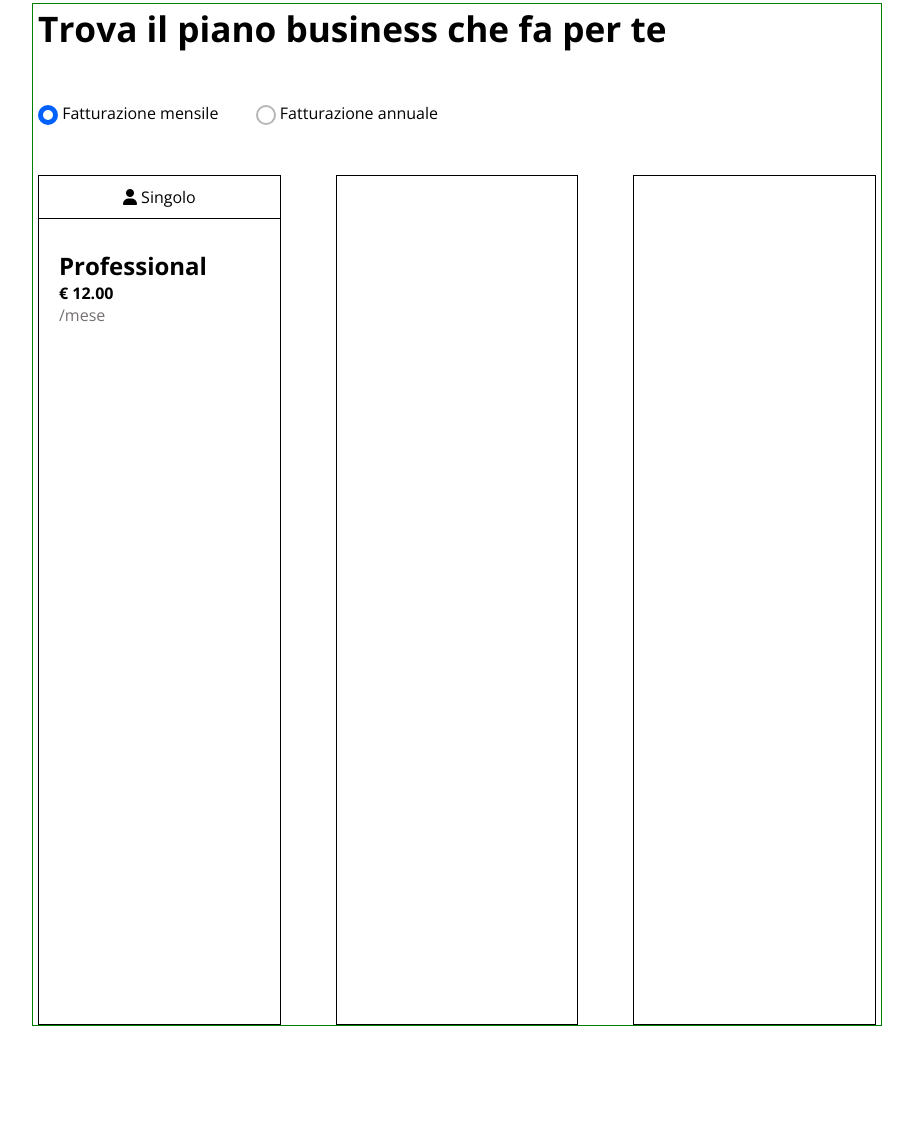
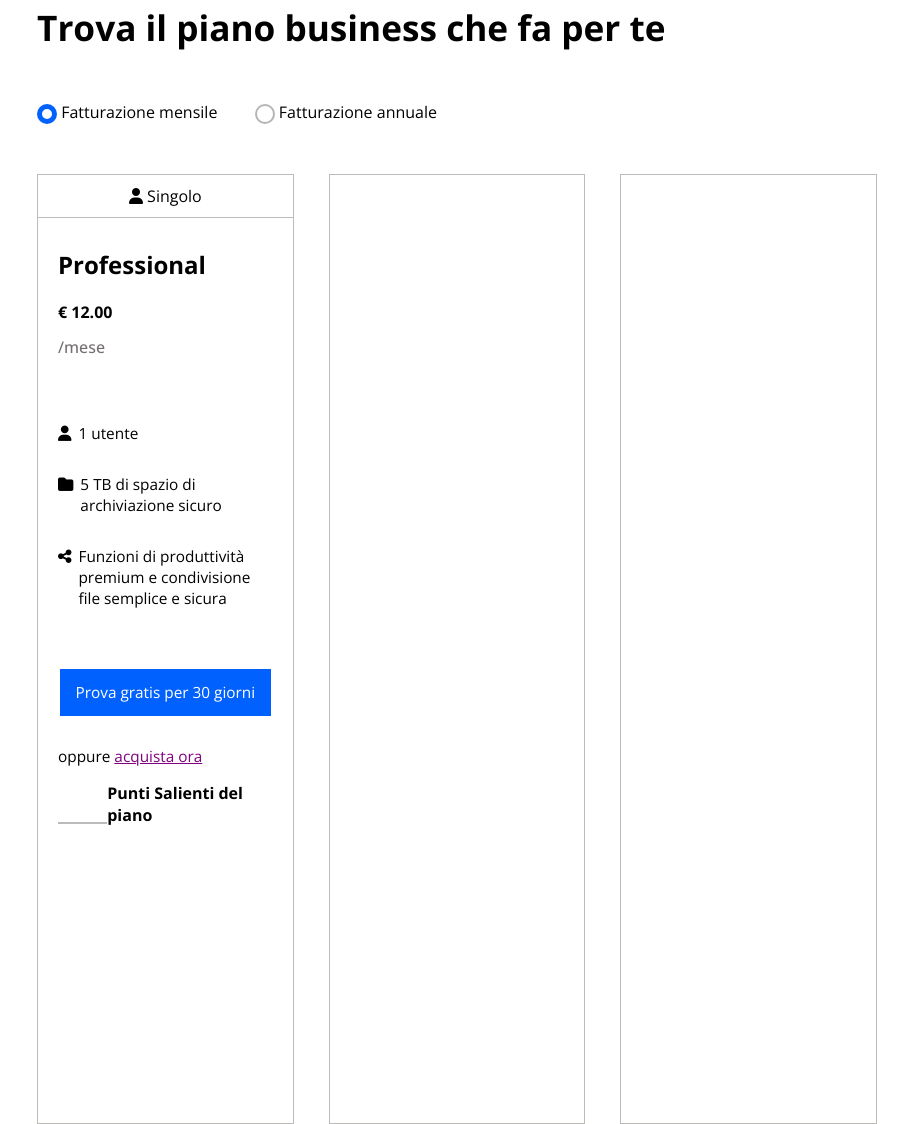
Before and after one commit to marraguglielmo/htmlcss-dropbox, a plain HTML site: page index.html in a window 1280 px wide. Shown: the part 877-2001 px from the top of the page, without its empty margins (183-1096 px from the left). Before the commit the page ends 1903 px from the top, so only its background shows below. Drawn offline with nearby package versions, Linux system fonts and the light colour scheme.

Commit message:
[add] body cards

```diff
--- a/css/style.css
+++ b/css/style.css
@@ -5,6 +5,7 @@
     --bg-clients: #F5F5F5;
     --bg-footer: #000;
     --text-gray: #757070;
+    --border-gray: #bdbaba;
 }
 
 *{
@@ -53,14 +54,16 @@ h3{
     font-size: 1.5rem;
     font-weight: bold;
 }
-
+h4{
+    display: block;
+}
 /* UTILS */
 .d-flex{
     display: flex;
 }
 
 .btn{
-    padding: 8px 12px;
+    padding: 8px 15px;
 }
 .btn-blue{
     background-color: var(--btn-blue);
@@ -83,6 +86,11 @@ h3{
     justify-content: center;
 }
 
+.grey-row{
+    width: 55px;
+    border-top: 2px solid var(--border-gray);
+    margin: 40px 0 50px 0;
+}
 
 /* HEADER */
 header{
@@ -201,28 +209,65 @@ section .big-container{
 /* BOX CARDS */
 .main-container .box-cards{
     width: 100%;
-    height: 850px;
+    height: 950px;
     margin-top: 50px;
 }
 .box-cards .card{
     width: calc(100% / 3);
-    border: 1px solid black;
+    border: 1px solid var(--border-gray);
 }
 .box-cards .card:nth-child(2){
-    margin: 0 55px;
+    margin: 0 35px;
 }
 .card .top-card{
     text-align: center;
     padding: 10px;
-    border-bottom: 1px solid black;
+    border-bottom: 1px solid var(--border-gray);
 }
 .card .body-card{
     padding: 30px 20px;
     flex-direction: column;
 }
+/* TOP BODY CARD */
+.card .body-card .top-body{
+    flex-direction: column;
+    margin-bottom: 50px;
+}
+.card .body-card .top-body h3:first-child{
+    margin-bottom: 20px;
+}
 .card .body-card .plan-price{
     font-weight: bold;
+    margin-bottom: 13px;
 }
 .card .body-card .plan-pay{
     color: var(--text-gray);
+    font-weight: 500;
 }
+
+/* CENTRE BODY CARD */
+.card .body-card .centre-body{
+    flex-direction: column;
+    font-size: .96rem;
+}
+.card .body-card .centre-body i{
+    margin-right: 7px;
+}
+.card .body-card .centre-body > *{
+    margin: 15px 0;
+}
+.card .body-card .centre-body .btn{
+    justify-content: center;
+    align-items: center;
+    margin: 0 auto;
+    width: 98%;
+    padding: 13px 0;
+    margin-top: 30px;
+}
+.card .body-card .centre-body .buy-now a{
+    color: purple;
+    text-decoration: underline;
+}
+.card .body-card .centre-body .buy-now a:active{
+    color: red;
+}
--- a/index.html
+++ b/index.html
@@ -79,7 +79,7 @@
             <!-- /JUMBOTRON -->
 
             <!-- PLANES CARD -->
-            <section class="main-container debug">
+            <section class="main-container">
                 <section class="plans">
                     <div>
                         <!-- titolo piani business -->
@@ -110,9 +110,54 @@
                             <!-- /TOP CARD -->
                             <!-- MAIN CARD -->
                             <div class="body-card d-flex">
-                                <h3>Professional</h3>
-                                <span class="plan-price">&euro; 12.00</span>
-                                <span class="plan-pay">/mese</span>
+                                <!-- TOP-BODY -->
+                                <div class="top-body d-flex">
+                                    <h3>Professional</h3>
+                                    <span class="plan-price">&euro; 12.00</span>
+                                    <span class="plan-pay">/mese</span>
+                                </div>
+                                <!-- /TOP-BODY -->
+                                <!-- CENTRE BODY -->
+                                <div class="centre-body d-flex">
+                                    <!-- utenti -->
+                                    <div class="users d-flex">
+                                        <div><i class="fa-solid fa-user"></i></div>
+                                        <div>1 utente</div>
+                                    </div>
+                                    <!-- archiviazione -->
+                                    <div class="storage d-flex">
+                                        <div><i class="fa-solid fa-folder"></i></div>
+                                        <div>5 TB di spazio di archiviazione sicuro</div>
+                                    </div>
+                                    <!-- sharing -->
+                                    <div class="share d-flex">
+                                        <div><i class="fa-solid fa-share-nodes"></i></div>
+                                        <div>Funzioni di produttività premium e condivisione file semplice e sicura</div>
+                                    </div>
+
+                                    <!-- bottone prova gratis -->
+                                    <div class="d-flex">
+                                        <a href="#" class="btn btn-blue d-flex">Prova gratis per 30 giorni</a>
+                                    </div>
+                                    <!-- link acquista ora -->
+                                    <div class="buy-now">
+                                        <p>oppure <a href="#">acquista ora</a></p>
+                                    </div>
+
+                                </div>
+                                <!-- /CENTRE BODY -->
+                                <!-- BOTTOM BODY -->
+                                <div class="bot-body d-flex">
+                                    <!-- linea grigia -->
+                                    <div class="grey-row"></div>
+
+                                    <!-- dettagli -->
+                                    <div class="details">
+                                        <h4>Punti Salienti del piano</h4>
+                                    </div>
+
+                                </div>
+                                <!-- /BOTTOM BODY -->
                             </div>
                             <!-- MAIN CARD -->
                         </div>
```
